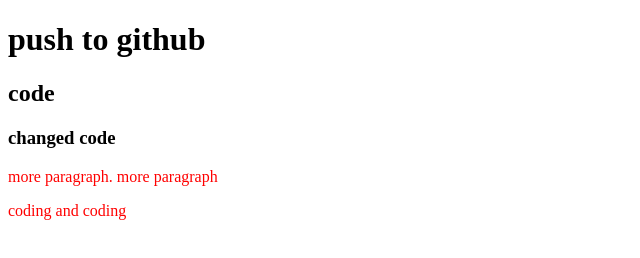
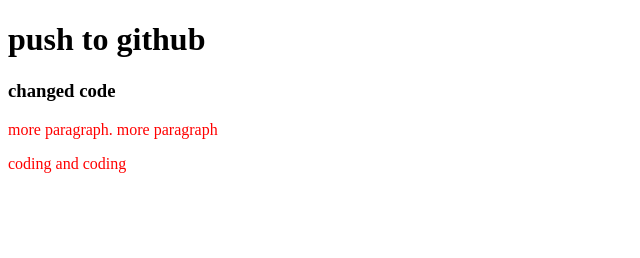
Before and after one commit to sanilaskar/new-repo, a plain HTML site: page index.html in a window 1280 px wide. Shown: the whole page, without its empty margins (0-640 px from the left). Drawn offline with Linux system fonts and the light colour scheme.

Commit message:
delete h2

```diff
--- a/index.html
+++ b/index.html
@@ -11,7 +11,7 @@
 
 <body>
     <h1>push to github</h1>
-    <h2>code</h2>
+
     <h3>changed code </h3>
     <p>more paragraph. more paragraph</p>
 
```
